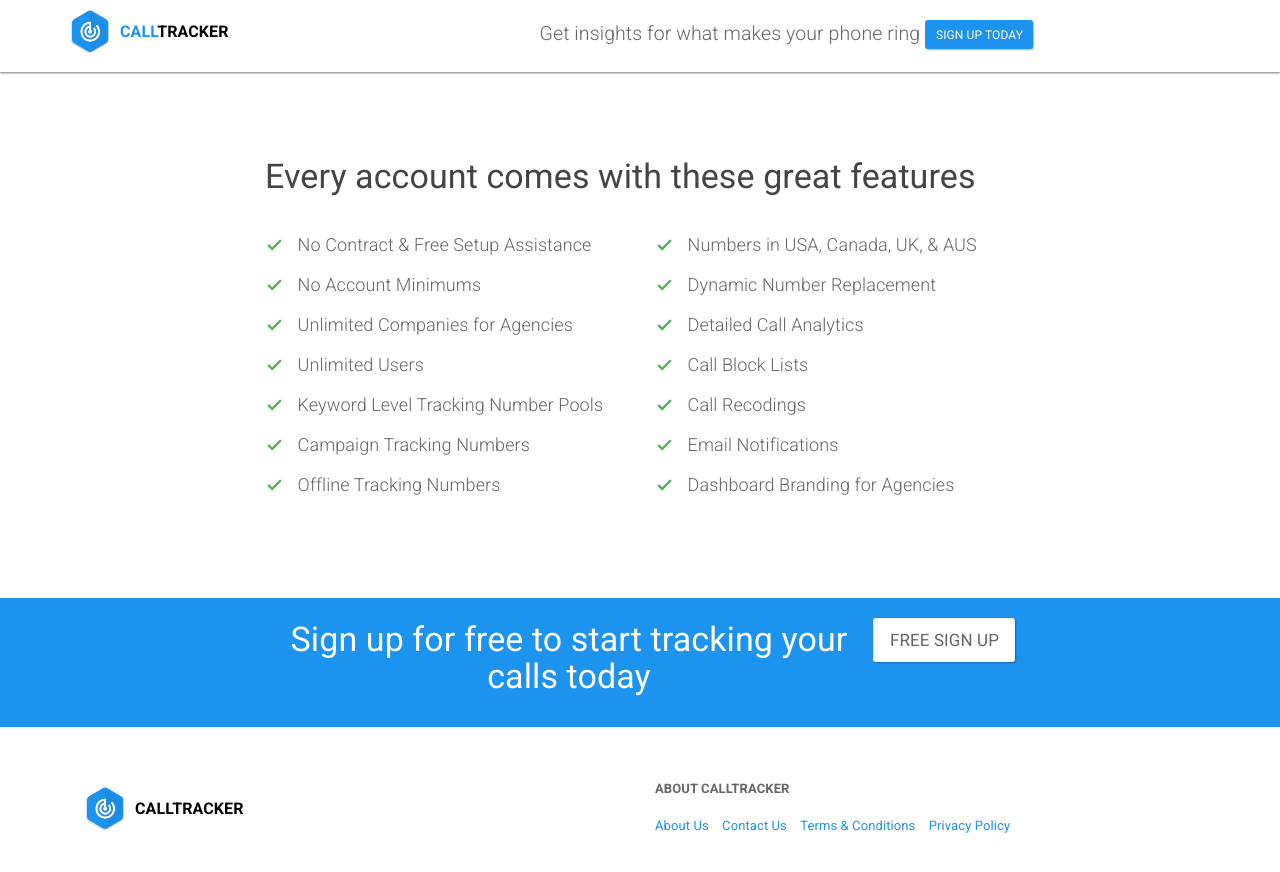
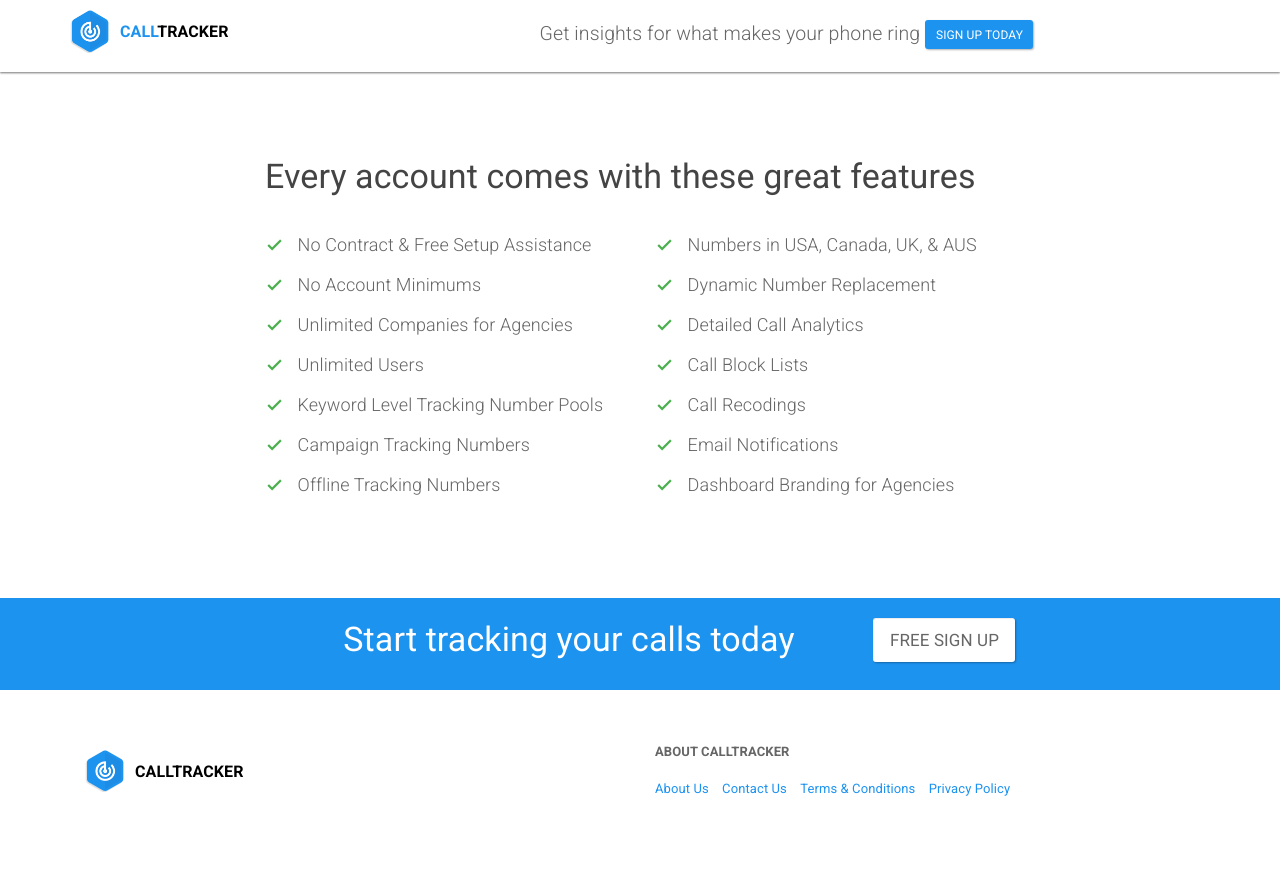
Before and after one commit to sumonst21/calltrackerio-site, a Jekyll site: the page built from index.html, in a window 1280 px wide and 900 px high, scrolled down 1392 px. Shown: the top 872 px of the window. Built offline with Jekyll 4.4.1, drawn with Linux system fonts in a browser that asks for light colours.

Commit message:
update text

```diff
--- a/index.html
+++ b/index.html
@@ -80,7 +80,7 @@
 		<div class="row p-t-15 p-b-20">
 			<div class="col-md-8 col-md-offset-2 text-center">
 				<a href="#" class="btn btn-lg btn-default m-t-20 pull-right">Free Sign Up</a>
-				<h3>Sign up for free to start tracking your calls today</h3>
+				<h3>Start tracking your calls today</h3>
 			</div>
 		</div>
 	</div>
```
